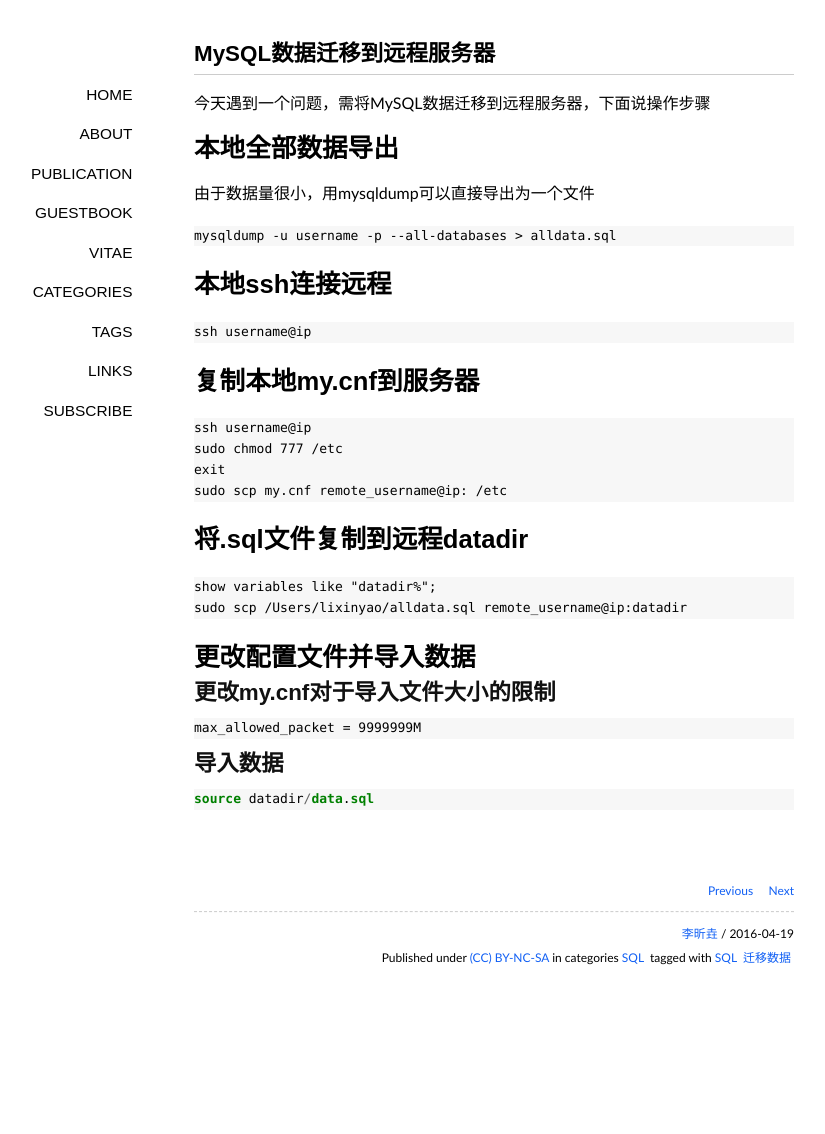
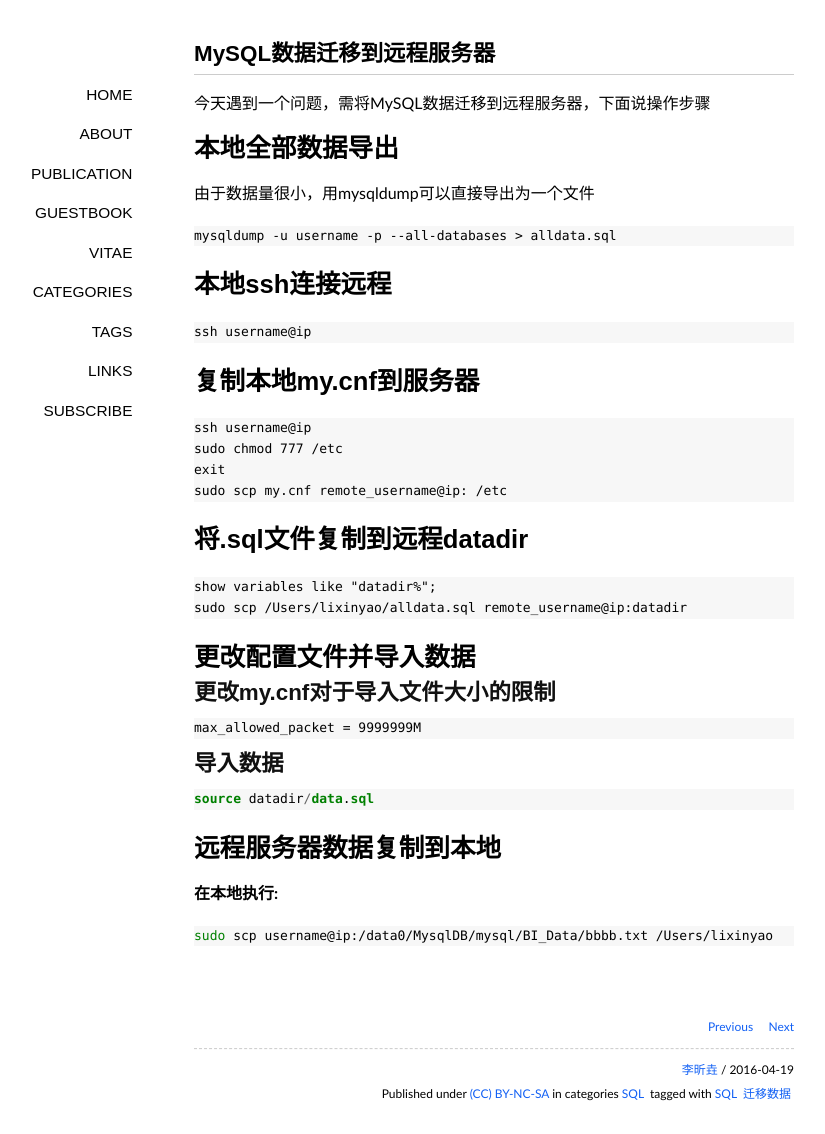
Before and after one commit to lixinyao/jekyll_blog, a Jekyll site: the page built from _posts/2016-04-19-mysql-move.md, in a window 1280 px wide. Shown: the whole page, without its empty margins (146-971 px from the left). Built offline with Jekyll 4.4.1, drawn with Linux system fonts in a browser that asks for light colours; nearby versions of some CDN libraries; some web fonts are replaced; comment, search, counter and statistics services are not loaded; before the commit the page ends 998 px from its top, so only the background shows below that.

Commit message:
远程文件复制到本地

````diff
--- a/_posts/2016-04-19-mysql-move.md
+++ b/_posts/2016-04-19-mysql-move.md
@@ -52,3 +52,11 @@
 ```sql
 source datadir/data.sql
 ```
+
+# 远程服务器数据复制到本地
+
+**在本地执行:**
+
+```shell
+sudo scp username@ip:/data0/MysqlDB/mysql/BI_Data/bbbb.txt /Users/lixinyao
+```
````
